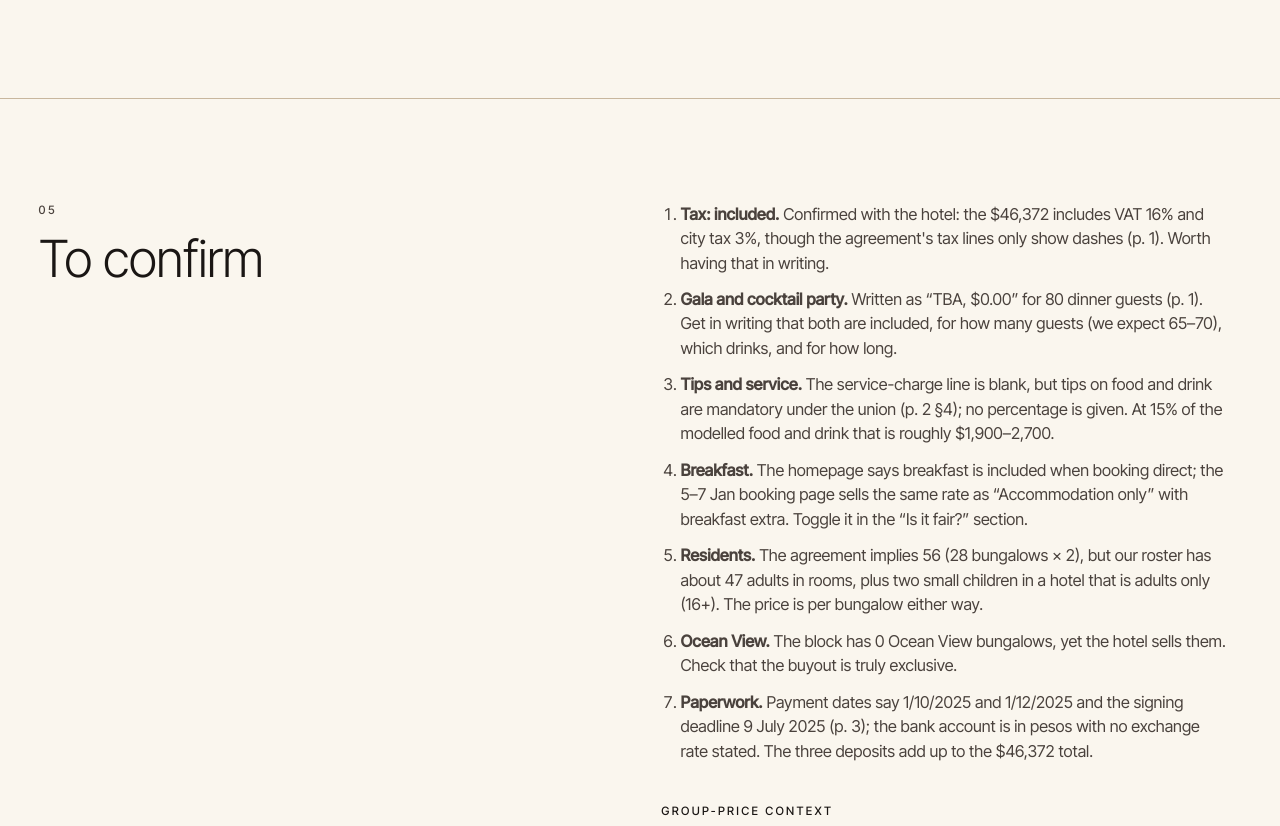
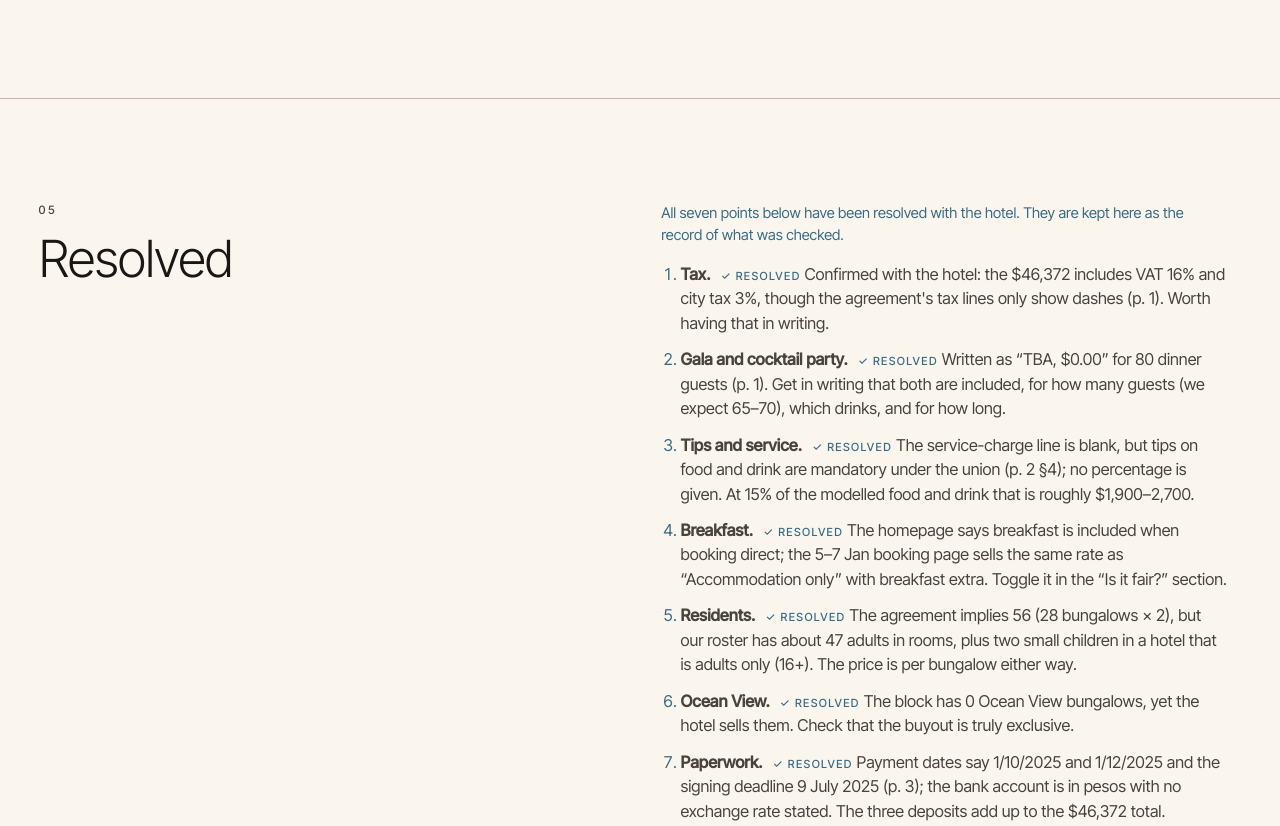
Before and after one commit to grosenicklab/logan-stephanie, a plain HTML site: page budget.html in a window 1280 px wide. Shown: the part 5750-6576 px from the top of the page. Drawn offline with Linux system fonts and the light colour scheme; no server answers.

Commit message:
Budget page: mark the seven open points as resolved
Co-Authored-By: Claude Opus 5.5 <noreply@anthropic.com>
Claude-Session: https://claude.ai/code/session_01TCKi7BQocjxvrpHTNJCHpv

```diff
--- a/budget.html
+++ b/budget.html
@@ -8,7 +8,7 @@
   <link rel="preconnect" href="https://fonts.googleapis.com">
   <link rel="preconnect" href="https://fonts.gstatic.com" crossorigin>
   <link href="https://fonts.googleapis.com/css2?family=Inter+Tight:ital,wght@0,200;0,300;0,400;0,500;1,300;1,400&family=Nanum+Myeongjo:wght@400;700&display=swap" rel="stylesheet">
-  <link rel="stylesheet" href="style.css?v=13">
+  <link rel="stylesheet" href="style.css?v=14">
 </head>
 <body>
 
@@ -141,11 +141,12 @@
     <section class="section budget-section">
       <div class="section-head">
         <span class="section-num">05</span>
-        <h2>To confirm</h2>
+        <h2>Resolved</h2>
       </div>
       <div class="section-body">
-        <ol class="budget-list">
-          <li><b>Tax: included.</b> Confirmed with the hotel: the $46,372 includes VAT 16% and city tax 3%, though the agreement's tax lines only show dashes (p. 1). Worth having that in writing.</li>
+        <p class="budget-resolved-note">All seven points below have been resolved with the hotel. They are kept here as the record of what was checked.</p>
+        <ol class="budget-list budget-resolved">
+          <li><b>Tax.</b> Confirmed with the hotel: the $46,372 includes VAT 16% and city tax 3%, though the agreement's tax lines only show dashes (p. 1). Worth having that in writing.</li>
           <li><b>Gala and cocktail party.</b> Written as “TBA, $0.00” for 80 dinner guests (p. 1). Get in writing that both are included, for how many guests (we expect 65–70), which drinks, and for how long.</li>
           <li><b>Tips and service.</b> The service-charge line is blank, but tips on food and drink are mandatory under the union (p. 2 §4); no percentage is given. At 15% of the modelled food and drink that is roughly $1,900–2,700.</li>
           <li><b>Breakfast.</b> The homepage says breakfast is included when booking direct; the 5–7 Jan booking page sells the same rate as “Accommodation only” with breakfast extra. Toggle it in the “Is it fair?” section.</li>
--- a/style.css
+++ b/style.css
@@ -1174,3 +1174,6 @@ main {
 .c-package-ref { stroke: var(--accent); stroke-width: 1.2; stroke-dasharray: 5 4; }
 .c-package-pretax { opacity: 0.5; }
 .c-label-soft { opacity: 0.7; }
+.budget-resolved-note { font-size: 0.92rem; color: var(--p-ocean); margin-bottom: 1rem; }
+.budget-resolved li::marker { color: var(--p-ocean); }
+.budget-resolved li b::after { content: " ✓ resolved"; font-weight: 500; font-size: 0.7rem; letter-spacing: 0.12em; text-transform: uppercase; color: var(--p-ocean); margin-left: 0.4rem; }
```
